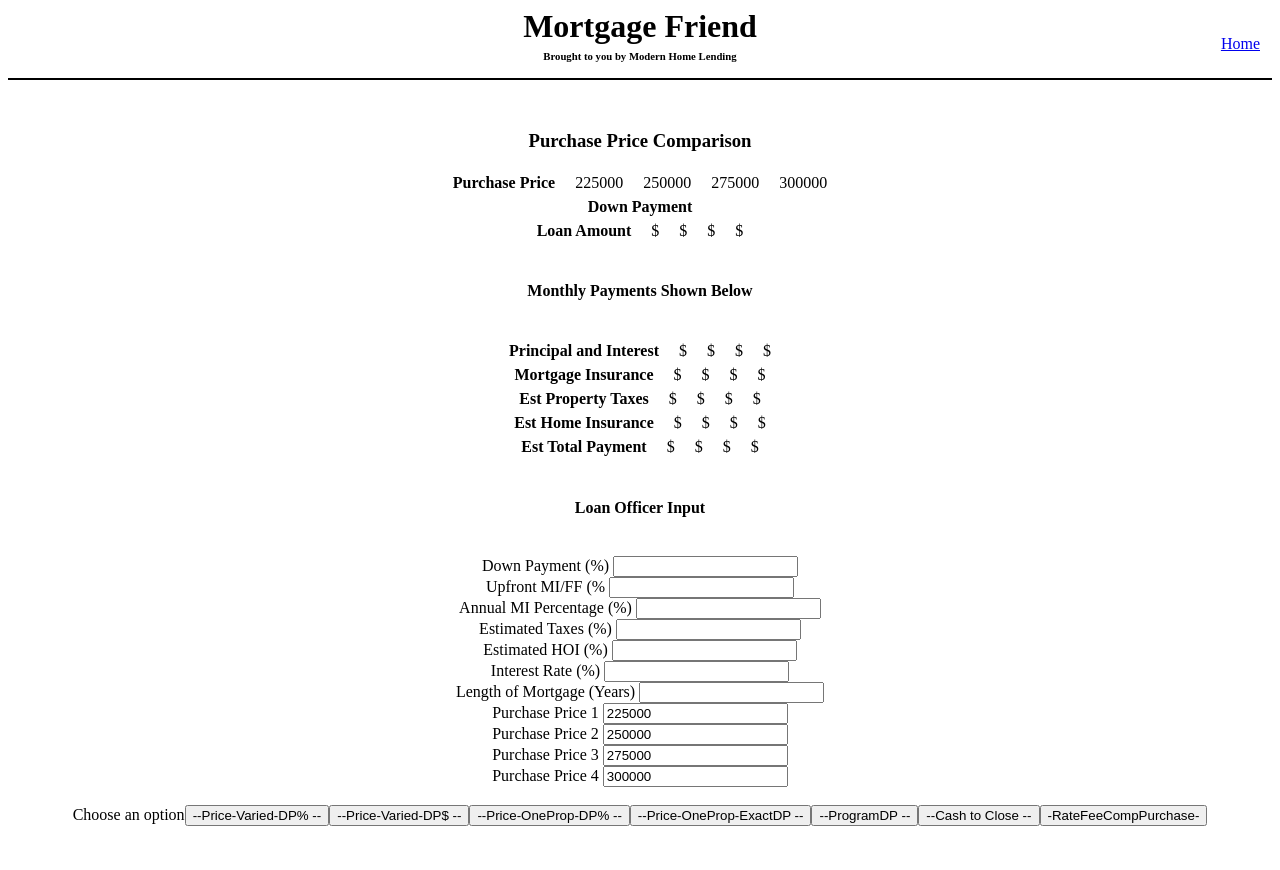
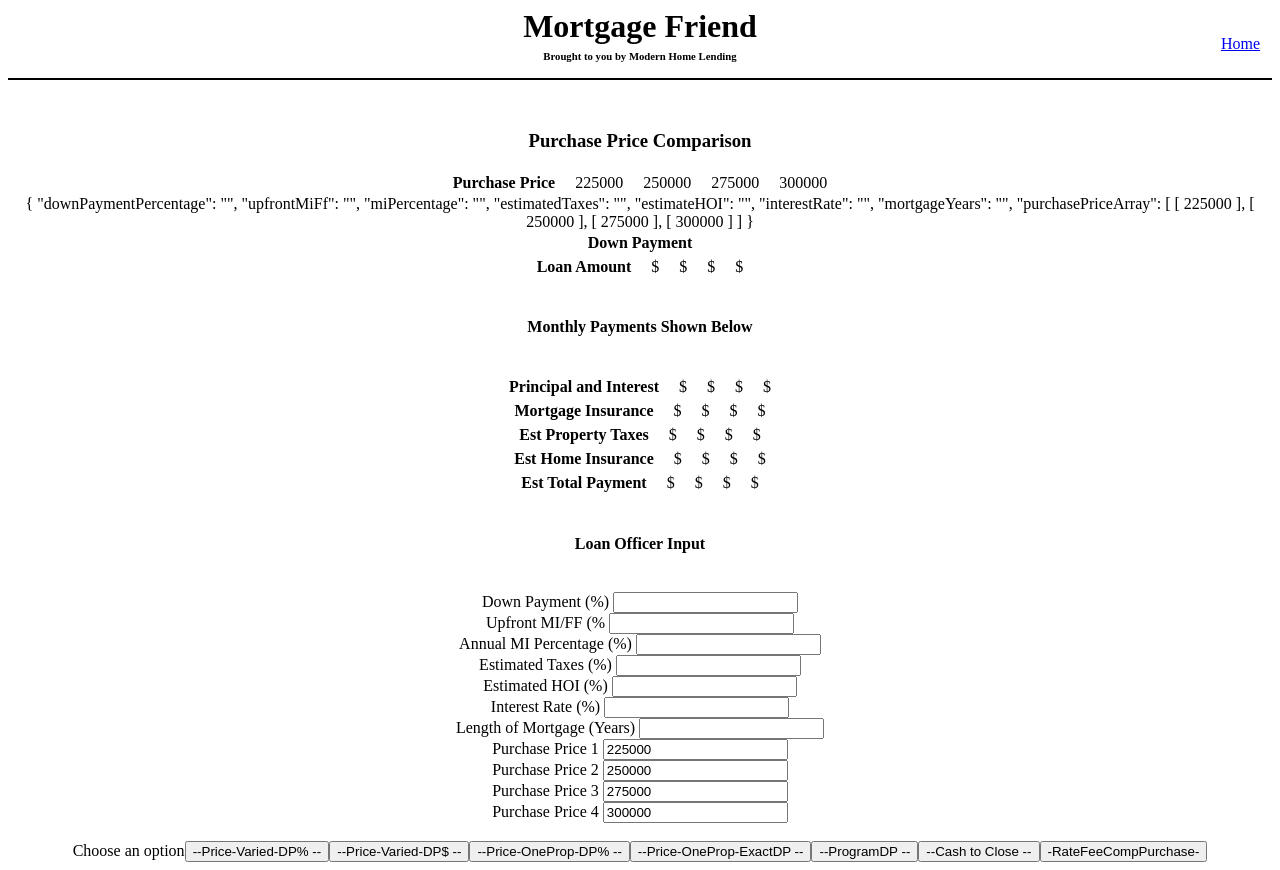
Before and after one commit to Zakery1/More-Friend, an Angular app: page /pvdp in a window 1280 px wide. Before the commit the page ends 834 px from the top, so only its background shows below. Built offline with nearby package versions, Linux system fonts and the light colour scheme.

Commit message:
fix paths again

```diff
--- a/src/app/modules/situations/components/price-varied-dp/price-varied-dp.component.html
+++ b/src/app/modules/situations/components/price-varied-dp/price-varied-dp.component.html
@@ -6,9 +6,17 @@
 				<div class="display-pprices display-pprices-l">Purchase Price</div>
 				<div *ngFor="let purchasePrice of purchasePrices" class="display-pprices">{{purchasePrice}}</div>
 			</div>
+
+			{{officerInputForm.value | json}}
+
+			<!-- Steve-this is my attempt below-->
+
 			 <!-- <div formControlName="purchasePriceArray">
 				<div *ngFor="let purchasePrice of purchasePrices" [value]="purchasePrice">{{purchasePrice}}</div>
 			</div> -->
+
+
+
 
 			<!-- <select class="form-control" formControlName="state">
 				<option *ngFor="let state of states" [value]="state">{{state}}</option>
--- a/src/app/modules/situations/components/price-varied-dp/services/price-varied-dp.service.ts
+++ b/src/app/modules/situations/components/price-varied-dp/services/price-varied-dp.service.ts
@@ -1,7 +1,7 @@
 import { Injectable } from '@angular/core';
 
 // services
-import { PurchasePricesService } from 'src/app/modules/services/purchase-price-service/purchase-prices.service';
+import { PurchasePricesService } from '../../../../services/purchase-price-service/purchase-prices.service';
 import { CalculationsService } from './../../../../services/calculations-service/calculations.service';
 
 @Injectable({
--- a/src/app/modules/situations/components/price-varied-exact-dp/price-varied-exact-dp.component.ts
+++ b/src/app/modules/situations/components/price-varied-exact-dp/price-varied-exact-dp.component.ts
@@ -1,7 +1,7 @@
 import { Component, OnInit } from '@angular/core';
 
 // services
-// import { PurchasePricesService } from 'src/app/modules/services/purchase-price-service/purchase-prices.service';
+import { PurchasePricesService } from '../../../services/purchase-price-service/purchase-prices.service';
 
 @Component({
 	selector: 'app-price-varied-exact-dp',
```
